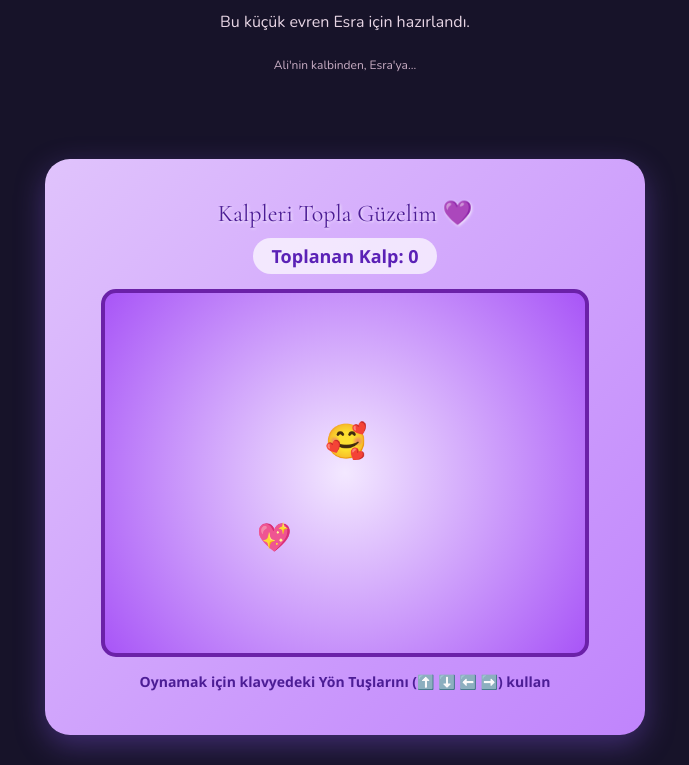
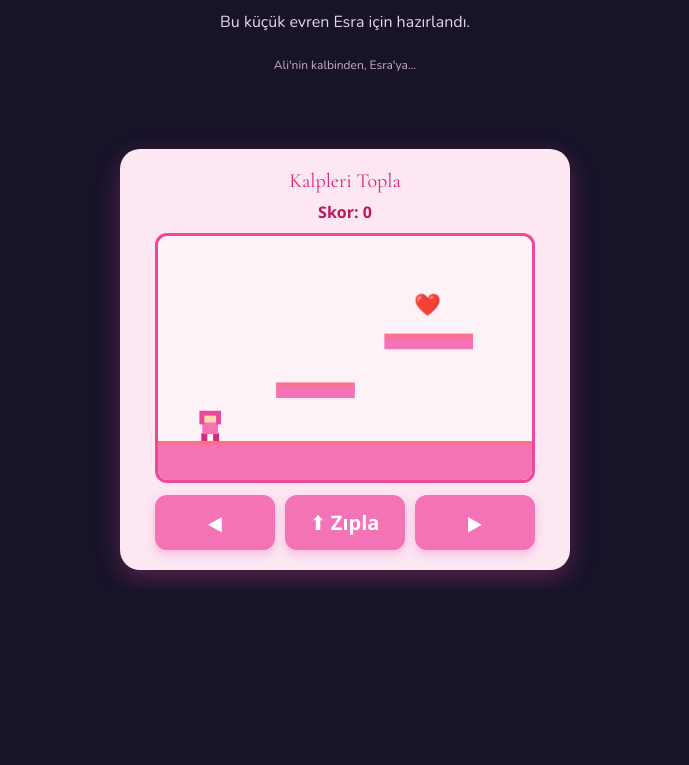
Before and after one commit to aliaytemir30-debug/askimiz-, a plain HTML site: page index.html in a window 1280 px wide. Shown: the part 7411-8176 px from the top of the page, without its empty margins (295-984 px from the left). After the commit the page ends 8001 px from the top, so only its background shows below. Drawn offline with nearby package versions, Linux system fonts and the light colour scheme.

Commit message:
Update index.html

```diff
--- a/index.html
+++ b/index.html
@@ -406,85 +406,92 @@ setInterval(updateLoveCounter, 1000);
 
 </script>
 </body>
- <!-- KALP TOPLAMA OYUNU BAŞLANGIÇ -->
+<!-- MOBİL UYUMLU PEMBE ANİME OYUNU BAŞLANGIÇ -->
 <style>
-    #love-game-wrapper {
+    #mobile-love-game {
         display: flex;
         flex-direction: column;
+        align-items: center;
         justify-content: center;
-        align-items: center;
-        padding: 40px 20px;
-        margin: 30px auto;
-        max-width: 600px;
-        border-radius: 25px;
-        /* Parlak lila ve mor geçişli arka plan */
-        background: linear-gradient(135deg, #e0c3fc 0%, #c084fc 100%);
-        box-shadow: 0 10px 30px rgba(139, 92, 246, 0.35);
+        padding: 20px 10px;
+        margin: 20px auto;
+        width: 100%;
+        max-width: 450px;
+        background: #fce7f3; /* Açık pembe arka plan */
+        border-radius: 20px;
+        box-shadow: 0 8px 25px rgba(236, 72, 153, 0.3);
         font-family: 'Segoe UI', Tahoma, Geneva, Verdana, sans-serif;
         user-select: none;
+        box-sizing: border-box;
     }
 
-    #love-game-wrapper h2 {
-        color: #4c1d95;
-        text-shadow: 1px 1px 3px rgba(255, 255, 255, 0.8);
-        margin: 0 0 10px 0;
-        font-size: 24px;
+    #mobile-love-game h2 {
+        color: #db2777;
+        font-size: 20px;
+        margin: 0 0 8px 0;
+        text-align: center;
     }
 
-    #score-board {
-        font-size: 18px;
+    #game-info {
+        font-size: 16px;
         font-weight: bold;
-        color: #5b21b6;
-        background: rgba(255, 255, 255, 0.7);
-        padding: 6px 18px;
-        border-radius: 20px;
-        margin-bottom: 15px;
+        color: #be185d;
+        margin-bottom: 10px;
     }
 
     #gameCanvas {
-        background: radial-gradient(circle, #f3e8ff 0%, #a855f7 100%);
-        border: 4px solid #6b21a8;
-        border-radius: 15px;
-        max-width: 100%;
+        background: #fdf2f8;
+        border: 3px solid #ec4899;
+        border-radius: 12px;
+        width: 100%;
+        max-width: 380px;
+        height: 250px;
+        touch-action: none;
     }
 
-    #love-game-wrapper p {
-        color: #4c1d95;
-        font-size: 14px;
-        margin: 12px 0 0 0;
-        font-weight: 600;
+    /* Telefonda dokunarak kontrol edilecek butonlar */
+    .game-controls {
+        display: flex;
+        justify-content: space-between;
+        width: 100%;
+        max-width: 380px;
+        margin-top: 12px;
+        gap: 10px;
     }
 
-    /* Ekranın sağında, solunda ve köşelerinde uçuşup kaybolan kalpler */
-    .floating-heart {
-        position: fixed;
-        font-size: 30px;
-        pointer-events: none;
-        animation: floatAndFade 1.5s ease-out forwards;
-        z-index: 99999;
+    .ctrl-btn {
+        flex: 1;
+        background-color: #f472b6;
+        color: white;
+        border: none;
+        padding: 14px 0;
+        font-size: 20px;
+        font-weight: bold;
+        border-radius: 12px;
+        box-shadow: 0 4px 10px rgba(244, 114, 182, 0.4);
+        cursor: pointer;
+        outline: none;
+        transition: transform 0.1s, background-color 0.1s;
     }
 
-    @keyframes floatAndFade {
-        0% {
-            opacity: 1;
-            transform: translateY(0) scale(0.8);
-        }
-        50% {
-            opacity: 0.9;
-            transform: translateY(-45px) scale(1.3);
-        }
-        100% {
-            opacity: 0;
-            transform: translateY(-95px) scale(1.5);
-        }
+    .ctrl-btn:active {
+        transform: scale(0.95);
+        background-color: #db2777;
     }
 </style>
 
-<div id="love-game-wrapper">
-    <h2>Kalpleri Topla Güzelim 💜</h2>
-    <div id="score-board">Toplanan Kalp: <span id="score">0</span></div>
-    <canvas id="gameCanvas" width="480" height="360"></canvas>
-    <p>Oynamak için klavyedeki <b>Yön Tuşlarını (⬆️ ⬇️ ⬅️ ➡️)</b> kullan</p>
+<div id="mobile-love-game">
+    <h2>Kalpleri Topla</h2>
+    <div id="game-info">Skor: <span id="score">0</span></div>
+
+    <canvas id="gameCanvas" width="380" height="250"></canvas>
+
+    <!-- Telefon için dokunmatik yön ve zıplama tuşları -->
+    <div class="game-controls">
+        <button class="ctrl-btn" id="leftBtn">◀</button>
+        <button class="ctrl-btn" id="jumpBtn">⬆ Zıpla</button>
+        <button class="ctrl-btn" id="rightBtn">▶</button>
+    </div>
 </div>
 
 <script>
@@ -495,86 +502,172 @@ setInterval(updateLoveCounter, 1000);
 
         let score = 0;
 
-        const player = {
-            x: 220,
+        // Oyuncu (Minecraft tarzı küp pembe saçlı anime kızı)
+        let player = {
+            x: 40,
             y: 160,
-            size: 34,
-            speed: 5,
-            emoji: "🥰"
+            width: 26,
+            height: 32,
+            vx: 0,
+            vy: 0,
+            speed: 3.5,
+            jumpPower: -9.5,
+            grounded: false
         };
 
-        const heart = {
-            x: Math.random() * (canvas.width - 50) + 20,
-            y: Math.random() * (canvas.height - 50) + 35,
-            size: 28,
-            emoji: "💖"
+        const gravity = 0.5;
+
+        // Zemin ve Engeller (Platformlar)
+        const platforms = [
+            { x: 0, y: 210, width: 400, height: 40 }, // Ana zemin
+            { x: 120, y: 150, width: 80, height: 16 }, // Engel 1
+            { x: 230, y: 100, width: 90, height: 16 }  // Engel 2
+        ];
+
+        // Toplanacak Kalp (İçi boş/çizgi kalpli veya zarif görünüm)
+        let heart = {
+            x: 260,
+            y: 60,
+            size: 22
         };
 
-        const keys = {};
+        // Tuş durumları
+        const keys = { left: false, right: false, jump: false };
+
+        // Mobil Buton Dinleyicileri
+        document.getElementById("leftBtn").addEventListener("touchstart", (e) => { e.preventDefault(); keys.left = true; });
+        document.getElementById("leftBtn").addEventListener("touchend", () => keys.left = false);
+        document.getElementById("leftBtn").addEventListener("mousedown", () => keys.left = true);
+        document.getElementById("leftBtn").addEventListener("mouseup", () => keys.left = false);
+
+        document.getElementById("rightBtn").addEventListener("touchstart", (e) => { e.preventDefault(); keys.right = true; });
+        document.getElementById("rightBtn").addEventListener("touchend", () => keys.right = false);
+        document.getElementById("rightBtn").addEventListener("mousedown", () => keys.right = true);
+        document.getElementById("rightBtn").addEventListener("mouseup", () => keys.right = false);
+
+        document.getElementById("jumpBtn").addEventListener("touchstart", (e) => {
+            e.preventDefault();
+            if (player.grounded) { player.vy = player.jumpPower; player.grounded = false; }
+        });
+        document.getElementById("jumpBtn").addEventListener("click", () => {
+            if (player.grounded) { player.vy = player.jumpPower; player.grounded = false; }
+        });
+
+        // Klavye desteği (Bilgisayardan test etmek istersen)
         window.addEventListener("keydown", (e) => {
-            // Yön tuşlarına basıldığında sayfanın yukarı/aşağı kaymasını engeller
-            if(["ArrowUp", "ArrowDown", "ArrowLeft", "ArrowRight"].includes(e.key)) {
-                e.preventDefault();
+            if (e.key === "ArrowLeft") keys.left = true;
+            if (e.key === "ArrowRight") keys.right = true;
+            if ((e.key === "ArrowUp" || e.key === " ") && player.grounded) {
+                player.vy = player.jumpPower;
+                player.grounded = false;
             }
-            keys[e.key] = true;
         });
-        window.addEventListener("keyup", (e) => keys[e.key] = false);
+        window.addEventListener("keyup", (e) => {
+            if (e.key === "ArrowLeft") keys.left = false;
+            if (e.key === "ArrowRight") keys.right = false;
+        });
 
-        function spawnCornerHeart() {
-            const animHeart = document.createElement("div");
-            animHeart.classList.add("floating-heart");
-            const heartTypes = ["💖", "💜", "💕", "💗", "💓"];
-            animHeart.innerText = heartTypes[Math.floor(Math.random() * heartTypes.length)];
-
-            // Sitenin sağında, solunda ve köşelerinde rastgele konum belirle
-            const isLeft = Math.random() < 0.5;
-            const randomX = isLeft
-                ? Math.random() * (window.innerWidth * 0.25)
-                : window.innerWidth - (Math.random() * (window.innerWidth * 0.25)) - 40;
-
-            const randomY = Math.random() * (window.innerHeight - 100) + 50;
-
-            animHeart.style.left = `${randomX}px`;
-            animHeart.style.top = `${randomY}px`;
-
-            document.body.appendChild(animHeart);
-
-            setTimeout(() => {
-                animHeart.remove();
-            }, 1500);
+        function resetGame() {
+            score = 0;
+            scoreElement.innerText = score;
+            player.x = 40;
+            player.y = 160;
+            player.vx = 0;
+            player.vy = 0;
         }
 
         function update() {
-            if (keys["ArrowUp"] && player.y > 32) player.y -= player.speed;
-            if (keys["ArrowDown"] && player.y < canvas.height - 10) player.y += player.speed;
-            if (keys["ArrowLeft"] && player.x > 5) player.x -= player.speed;
-            if (keys["ArrowRight"] && player.x < canvas.width - 35) player.x += player.speed;
+            // Yatay hareket
+            if (keys.left) player.vx = -player.speed;
+            else if (keys.right) player.vx = player.speed;
+            else player.vx = 0;
 
-            const dx = (player.x + 15) - (heart.x + 15);
-            const dy = (player.y - 15) - (heart.y - 15);
-            const distance = Math.sqrt(dx * dx + dy * dy);
+            player.x += player.vx;
 
-            if (distance < 35) {
+            // Ekran sınırları
+            if (player.x < 0) player.x = 0;
+            if (player.x > canvas.width - player.width) player.x = canvas.width - player.width;
+
+            // Dikey yerçekimi
+            player.vy += gravity;
+            player.y += player.vy;
+
+            player.grounded = false;
+
+            // Platform çarpışma kontrolü
+            platforms.forEach(p => {
+                if (
+                    player.x < p.x + p.width &&
+                    player.x + player.width > p.x &&
+                    player.y + player.height >= p.y &&
+                    player.y + player.height - player.vy <= p.y + 8 &&
+                    player.vy >= 0
+                ) {
+                    player.y = p.y - player.height;
+                    player.vy = 0;
+                    player.grounded = true;
+                }
+            });
+
+            // En alttaki ana zeminden düşerse (boşluğa düşerse) elenip en baştan başla
+            if (player.y > canvas.height) {
+                resetGame();
+            }
+
+            // Kalp toplama kontrolü
+            const distX = (player.x + player.width/2) - (heart.x + heart.size/2);
+            const distY = (player.y + player.height/2) - (heart.y + heart.size/2);
+            const distance = Math.sqrt(distX * distX + distY * distY);
+
+            if (distance < 25) {
                 score++;
                 scoreElement.innerText = score;
+                // Kalbi rastgele yeni bir platformun üstüne at
+                const randomPlatform = platforms[Math.floor(Math.random() * platforms.length)];
+                heart.x = randomPlatform.x + Math.random() * (randomPlatform.width - 25);
+                heart.y = randomPlatform.y - 30;
+            }
+        }
 
-                heart.x = Math.random() * (canvas.width - 50) + 15;
-                heart.y = Math.random() * (canvas.height - 50) + 35;
-
-                spawnCornerHeart();
-                setTimeout(spawnCornerHeart, 150);
-                setTimeout(spawnCornerHeart, 300);
-            }
+        // Minecraft / Küp tarzı çizimler
+        function drawPixelRect(x, y, w, h, color) {
+            ctx.fillStyle = color;
+            ctx.fillRect(Math.floor(x), Math.floor(y), w, h);
         }
 
         function draw() {
             ctx.clearRect(0, 0, canvas.width, canvas.height);
 
-            ctx.font = `${heart.size}px Arial`;
-            ctx.fillText(heart.emoji, heart.x, heart.y);
+            // Zeminleri ve engelleri çiz (Blok tarzı pembe tonları)
+            platforms.forEach(p => {
+                drawPixelRect(p.x, p.y, p.width, p.height, "#f472b6");
+                drawPixelRect(p.x, p.y, p.width, 4, "#fb7185"); // Üst parlak çizgi
+            });
 
-            ctx.font = `${player.size}px Arial`;
-            ctx.fillText(player.emoji, player.x, player.y);
+            // İçi boş / zarif kalp çizimi
+            ctx.strokeStyle = "#db2777";
+            ctx.lineWidth = 3;
+            ctx.font = "22px Arial";
+            ctx.strokeText("❤️", heart.x, heart.y + 18);
+
+            // Küp Küp Minecraft Tarzı Pembe Saçlı Anime Kızı Çizimi
+            let px = player.x;
+            let py = player.y;
+
+            // Bacaklar
+            drawPixelRect(px + 4, py + 24, 6, 8, "#db2777");
+            drawPixelRect(px + 16, py + 24, 6, 8, "#db2777");
+
+            // Gövde (Kıyafet)
+            drawPixelRect(px + 5, py + 12, 16, 13, "#f472b6");
+
+            // Kafa (Ten rengi)
+            drawPixelRect(px + 4, py + 3, 18, 10, "#fed7aa");
+
+            // Pembe Küp Saçlar
+            drawPixelRect(px + 2, py + 1, 22, 5, "#ec4899"); // Üst saç
+            drawPixelRect(px + 2, py + 3, 5, 12, "#ec4899");  // Sol saç lülesi
+            drawPixelRect(px + 19, py + 3, 5, 12, "#ec4899"); // Sağ saç lülesi
         }
 
         function gameLoop() {
@@ -586,5 +679,5 @@ setInterval(updateLoveCounter, 1000);
         gameLoop();
     })();
 </script>
-<!-- KALP TOPLAMA OYUNU BİTİŞ -->
+<!-- MOBİL UYUMLU PEMBE ANİME OYUNU BİTİŞ -->
 </html>
```
